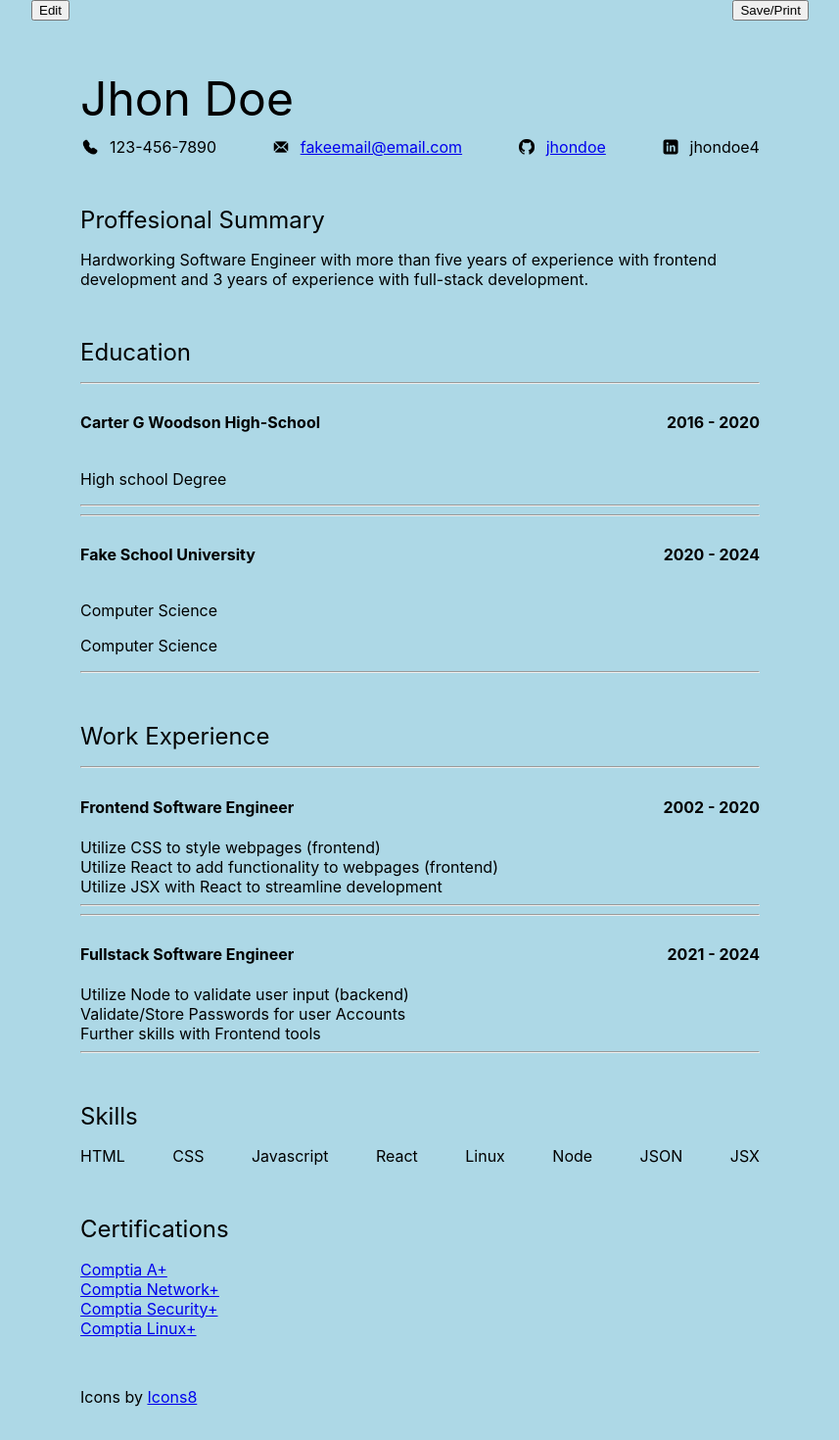
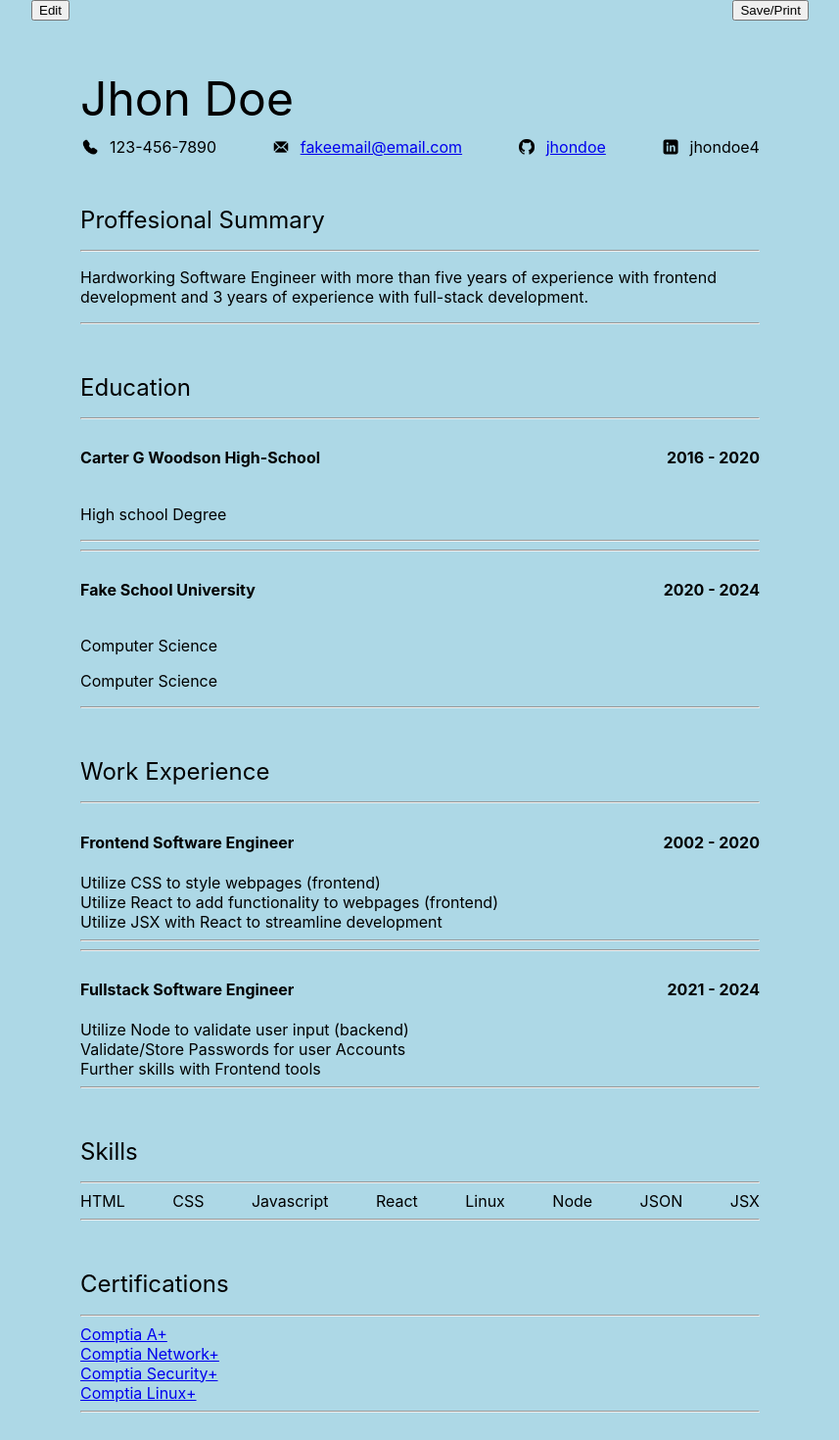
Before and after one commit to DrearyDev/cv-creator-react, a React (Vite) app: page / in a window 1280 px wide. Shown: the top 1470 px of the page at 98% size, without its empty margins (211-1068 px from the left). Built offline with nearby package versions, Linux system fonts and the light colour scheme.

Commit message:
Add missing <hr/> for skills, certs and prosummary
forgot to add <hr/> for those sections.

```diff
--- a/src/components/certlist.jsx
+++ b/src/components/certlist.jsx
@@ -5,6 +5,8 @@ function CertList({certs, viewMode}) {
 
     return(
         viewMode ?
+            <>
+                <hr/>
                 <ul>
                     {
                         certsValue.map((certobj) => {
@@ -23,6 +25,8 @@ function CertList({certs, viewMode}) {
                         })
                     }
                 </ul>
+                <hr/>
+            </>
             :
             <>
                 <button
--- a/src/components/prosummary.jsx
+++ b/src/components/prosummary.jsx
@@ -5,7 +5,11 @@ function ProSummary({proSummary, viewMode}){
 
     return(
         viewMode ?
-            <p>{proSummaryValue}</p>
+            <>
+                <hr/>
+                <p>{proSummaryValue}</p>
+                <hr/>
+            </>
         :
             <textarea
                 id="prosummary"
--- a/src/components/skilllist.jsx
+++ b/src/components/skilllist.jsx
@@ -10,6 +10,8 @@ function SkillList({ skills, viewMode }) {
 
     return(
         viewMode ?
+            <>
+                <hr/>
                 <ul>
                     {
                         skillsValue.map((skill, i) => {
@@ -20,6 +22,8 @@ function SkillList({ skills, viewMode }) {
                         })
                     }
                 </ul>
+                <hr/>
+            </>
             :
             <>
                 <button onClick={()=> {
--- a/src/styles/view.css
+++ b/src/styles/view.css
@@ -65,8 +65,10 @@ h1 {
     margin: 50px;
 }
 .skills ul {
+    flex-wrap: wrap;
     display: flex;
     justify-content: space-between;
+    row-gap: 10px;
 }
 
 .certs {
```
Lines whose indentation alone changed are shown as unchanged.
